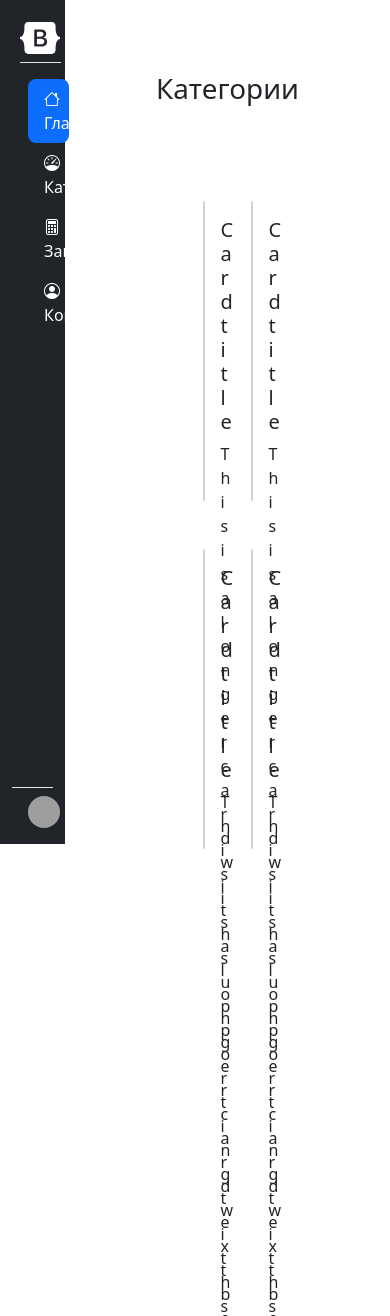
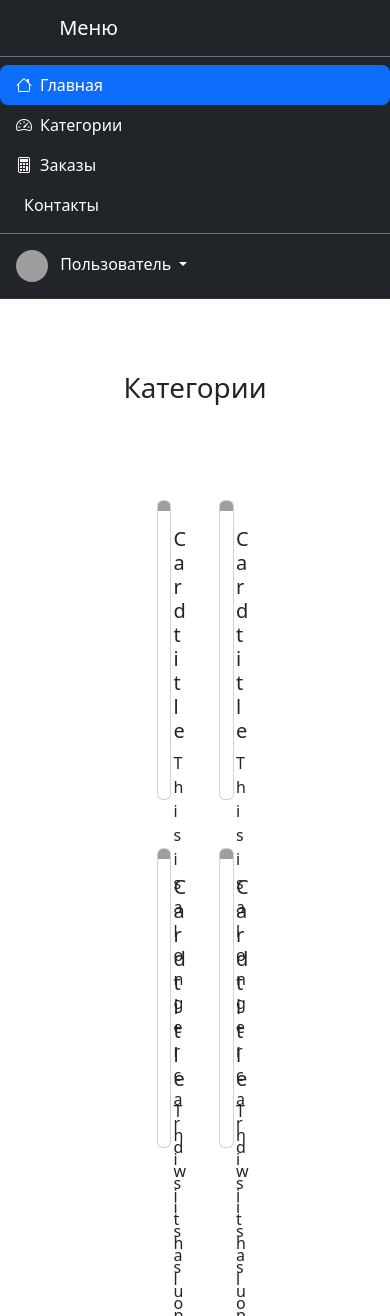
Before and after one commit to NakhmedovRuslan/DjangoProject, a Django app: page /catalog/categories/ in a window 390 px wide. Shown: the top 1316 px of the page. Run offline with Django 5.2, Linux system fonts and the light colour scheme; grey boxes are pictures that could not be loaded.

Commit message:
update base.html, views.py

```diff
--- a/catalog/templates/base.html
+++ b/catalog/templates/base.html
@@ -1,77 +1,86 @@
 <!DOCTYPE html>
 <html lang="ru">
-
 <head>
     <meta charset="UTF-8">
     <meta name="viewport" content="width=device-width, initial-scale=1">
     <title>{% block title %}Маркетплейс{% endblock %}</title>
-    <link href="https://cdn.jsdelivr.net/npm/bootstrap@5.3.3/dist/css/bootstrap.min.css" rel="stylesheet" />
-    <link rel="stylesheet" href="https://cdnjs.cloudflare.com/ajax/libs/font-awesome/6.0.0-beta3/css/all.min.css">
+    <link href="https://cdn.jsdelivr.net/npm/bootstrap@5.3.3/dist/css/bootstrap.min.css" rel="stylesheet">
     <link rel="stylesheet" href="https://cdn.jsdelivr.net/npm/bootstrap-icons@1.13.1/font/bootstrap-icons.min.css">
     <script src="https://cdn.jsdelivr.net/npm/bootstrap@5.3.3/dist/js/bootstrap.bundle.min.js"></script>
+
+    <style>
+        :root {
+            --sidebar-width: 250px;
+        }
+
+        .sidebar {
+            width: var(--sidebar-width);
+            min-height: 100vh;
+            position: fixed;
+            top: 0;
+            left: 0;
+            z-index: 1050;
+        }
+
+        .main-content {
+            padding-left: var(--sidebar-width);
+            min-height: 100vh;
+        }
+
+        @media (max-width: 768px) {
+            .sidebar {
+                position: relative;
+                width: 100%;
+                min-height: auto;
+                border-bottom: 1px solid #333;
+            }
+            .main-content {
+                padding-left: 0;
+            }
+        }
+    </style>
 </head>
+<body class="d-flex flex-column">
 
-<body>
-    <svg xmlns="http://www.w3.org/2000/svg" class="d-none">
-        <symbol id="bootstrap" style="filter: invert(1);" viewBox="0 0 118 94">
-            <title>Bootstrap</title>
-            <path fill-rule="evenodd" clip-rule="evenodd" d="M24.509 0c-6.733 0-11.715 5.893-11.492 12.284.214 6.14-.064 14.092-2.066 20.577C8.943 39.365 5.547 43.485 0 44.014v5.972c5.547.529 8.943 4.649 10.951 11.153 2.002 6.485 2.28 14.437 2.066 20.577C12.794 88.106 17.776 94 24.51 94H93.5c6.733 0 11.714-5.893 11.491-12.284-.214-6.14.064-14.092 2.066-20.577 2.009-6.504 5.396-10.624 10.943-11.153v-5.972c-5.547-.529-8.934-4.649-10.943-11.153-2.002-6.484-2.28-14.437-2.066-20.577C105.214 5.894 100.233 0 93.5 0H24.508zM80 57.863C80 66.663 73.436 72 62.543 72H44a2 2 0 01-2-2V24a2 2 0 012-2h18.437c9.083 0 15.044 4.92 15.044 12.474 0 5.302-4.01 10.049-9.119 10.88v.277C75.317 46.394 80 51.21 80 57.863zM60.521 28.34H49.948v14.934h8.905c6.884 0 10.68-2.772 10.68-7.727 0-4.643-3.264-7.207-9.012-7.207zM49.948 49.2v16.458H60.91c7.167 0 10.964-2.876 10.964-8.281 0-5.406-3.903-8.178-11.425-8.178H49.948z"></path>
-        </symbol>
-        <symbol id="home" viewBox="0 0 16 16">
-            <path d="M8.354 1.146a.5.5 0 0 0-.708 0l-6 6A.5.5 0 0 0 1.5 7.5v7a.5.5 0 0 0 .5.5h4.5a.5.5 0 0 0 .5-.5v-4h2v4a.5.5 0 0 0 .5.5H14a.5.5 0 0 0 .5-.5v-7a.5.5 0 0 0-.146-.354L13 5.793V2.5a.5.5 0 0 0-.5-.5h-1a.5.5 0 0 0-.5.5v1.293L8.354 1.146zM2.5 14V7.707l5.5-5.5 5.5 5.5V14H10v-4a.5.5 0 0 0-.5-.5h-3a.5.5 0 0 0-.5.5v4H2.5z"></path>
-        </symbol>
-        <symbol id="speedometer2" viewBox="0 0 16 16">
-            <path d="M8 4a.5.5 0 0 1 .5.5V6a.5.5 0 0 1-1 0V4.5A.5.5 0 0 1 8 4zM3.732 5.732a.5.5 0 0 1 .707 0l.915.914a.5.5 0 1 1-.708.708l-.914-.915a.5.5 0 0 1 0-.707zM2 10a.5.5 0 0 1 .5-.5h1.586a.5.5 0 0 1 0 1H2.5A.5.5 0 0 1 2 10zm9.5 0a.5.5 0 0 1 .5-.5h1.5a.5.5 0 0 1 0 1H12a.5.5 0 0 1-.5-.5zm.754-4.246a.389.389 0 0 0-.527-.02L7.547 9.31a.91.91 0 1 0 1.302 1.258l3.434-4.297a.389.389 0 0 0-.029-.518z"></path>
-            <path fill-rule="evenodd" d="M0 10a8 8 0 1 1 15.547 2.661c-.442 1.253-1.845 1.602-2.932 1.25C11.309 13.488 9.475 13 8 13c-1.474 0-3.31.488-4.615.911-1.087.352-2.49.003-2.932-1.25A7.988 7.988 0 0 1 0 10zm8-7a7 7 0 0 0-6.603 9.329c.203.575.923.876 1.68.63C4.397 12.533 6.358 12 8 12s3.604.532 4.923.96c.757.245 1.477-.056 1.68-.631A7 7 0 0 0 8 3z"></path>
-        </symbol>
-        <symbol id="table" viewBox="0 0 16 16">
-            <path d="M0 2a2 2 0 0 1 2-2h12a2 2 0 0 1 2 2v12a2 2 0 0 1-2 2H2a2 2 0 0 1-2-2V2zm15 2h-4v3h4V4zm0 4h-4v3h4V8zm0 4h-4v3h3a1 1 0 0 0 1-1v-2zm-5 3v-3H6v3h4zm-5 0v-3H1v2a1 1 0 0 0 1 1h3zm-4-4h4V8H1v3zm0-4h4V4H1v3zm5-3v3h4V4H6zm4 4H6v3h4V8z"></path>
-        </symbol>
-        <symbol id="people-circle" viewBox="0 0 16 16">
-            <path d="M11 6a3 3 0 1 1-6 0 3 3 0 0 1 6 0z"></path>
-            <path fill-rule="evenodd" d="M0 8a8 8 0 1 1 16 0A8 8 0 0 1 0 8zm8-7a7 7 0 0 0-5.468 11.37C3.242 11.226 4.805 10 8 10s4.757 1.225 5.468 2.37A7 7 0 0 0 8 1z"></path>
-        </symbol>
-        <symbol id="grid" viewBox="0 0 16 16">
-            <path d="M1 2.5A1.5 1.5 0 0 1 2.5 1h3A1.5 1.5 0 0 1 7 2.5v3A1.5 1.5 0 0 1 5.5 7h-3A1.5 1.5 0 0 1 1 5.5v-3zM2.5 2a.5.5 0 0 0-.5.5v3a.5.5 0 0 0 .5.5h3a.5.5 0 0 0 .5-.5v-3a.5.5 0 0 0-.5-.5h-3zm6.5.5A1.5 1.5 0 0 1 10.5 1h3A1.5 1.5 0 0 1 15 2.5v3A1.5 1.5 0 0 1 13.5 7h-3A1.5 1.5 0 0 1 9 5.5v-3zm1.5-.5a.5.5 0 0 0-.5.5v3a.5.5 0 0 0 .5.5h3a.5.5 0 0 0 .5-.5v-3a.5.5 0 0 0-.5-.5h-3zM1 10.5A1.5 1.5 0 0 1 2.5 9h3A1.5 1.5 0 0 1 7 10.5v3A1.5 1.5 0 0 1 5.5 15h-3A1.5 1.5 0 0 1 1 13.5v-3zm1.5-.5a.5.5 0 0 0-.5.5v3a.5.5 0 0 0 .5.5h3a.5.5 0 0 0 .5-.5v-3a.5.5 0 0 0-.5-.5h-3zm6.5.5A1.5 1.5 0 0 1 10.5 9h3a1.5 1.5 0 0 1 1.5 1.5v3a1.5 1.5 0 0 1-1.5 1.5h-3A1.5 1.5 0 0 1 9 13.5v-3zm1.5-.5a.5.5 0 0 0-.5.5v3a.5.5 0 0 0 .5.5h3a.5.5 0 0 0 .5-.5v-3a.5.5 0 0 0-.5-.5h-3z"></path>
-        </symbol>
-    </svg>
-    <div class="container-fluid">
-        <div class="row">
-            <div class="col-2 bg-dark position-relative vh-100">
-                <nav class="navbar">
-                    <a class="navbar-brand text-white border-bottom m-2 pb-2 d-block w-100" href="#">
-                        <svg class="bi pe-none me-2" width="40" height="32" aria-hidden="true">
-                            <use xlink:href="#bootstrap"></use>
-                        </svg>
-                        Меню</a>
+    <div class="sidebar bg-dark text-white d-flex flex-column">
+        <nav class="navbar navbar-dark bg-dark border-bottom border-secondary">
+            <a class="navbar-brand text-white ps-3" href="#">
+                <svg class="bi pe-none me-2" width="30" height="24"><use xlink:href="#bootstrap"></use></svg>
+                Меню
+            </a>
+        </nav>
 
-                    <div class="navbar-nav m-3 mt-2" style="width: 100%;">
-                        <a class="nav-link bg-primary text-white ps-3 active rounded-3" href="{% url 'catalog:home' %}"><i class="bi bi-house me-2"></i>Главная</a>
-                        <a class="nav-link text-white ps-3" href="{% url 'catalog:categories' %}"><i class="bi bi-speedometer me-2"></i>Категории</a>
-                        <a class="nav-link text-white ps-3" href="#"><i class="bi bi-calculator me-2"></i>
-                            Заказы</a>
-                        <a class="nav-link text-white ps-3" href="{% url 'catalog:contacts' %}"><i class="bi bi-person-circle me-2"></i>
-                            Контакты</a>
-                    </div>
-                </nav>
+        <div class="navbar-nav my-2">
+            <a class="nav-link bg-primary text-white ps-3 active rounded-3" href="{% url 'catalog:home' %}">
+                <i class="bi bi-house me-2"></i>Главная
+            </a>
+            <a class="nav-link text-white ps-3" href="{% url 'catalog:categories' %}">
+                <i class="bi bi-speedometer2 me-2"></i>Категории
+            </a>
+            <a class="nav-link text-white ps-3" href="#">
+                <i class="bi bi-calculator me-2"></i>Заказы
+            </a>
+            <a class="nav-link text-white ps-3" href="{% url 'catalog:contacts' %}">
+                <i class="bi bi-people-circle me-2"></i>Контакты
+            </a>
+        </div>
 
-                <div class="dropup position-absolute bottom-0 start-30 w-100 mb-3 pt-2">
-                    <div class="border-top mb-2 me-4"></div>
-                    <a class="dropdown-toggle text-white text-decoration-none ps-3" href="#" role="button" id="dropdownMenuLink" data-bs-toggle="dropdown" aria-expanded="false"><img src="https://github.com/mdo.png" alt="" width="32" height="32" class="rounded-circle me-2">Пользователь</a>
-                    <ul class="dropdown-menu" style="background-color: rgb(84, 84, 84)" aria-labelledby="dropdownMenuLink">
-                        <li><a class="dropdown-item text-white" href="#">Профиль</a></li>
-                        <li><a class="dropdown-item text-white" href="#">Выход</a></li>
-                    </ul>
-                </div>
-            </div>
-
-
-            <div class="col-10">
-                {% block content %}{% endblock %}
-            </div>
+        <div class="mt-auto p-3 border-top border-secondary">
+            <a class="dropdown-toggle text-white text-decoration-none d-block" href="#" role="button" id="userDropdown" data-bs-toggle="dropdown" aria-expanded="false">
+                <img src="https://github.com/mdo.png" alt="" width="32" height="32" class="rounded-circle me-2">
+                Пользователь
+            </a>
+            <ul class="dropdown-menu dropdown-menu-dark" aria-labelledby="userDropdown">
+                <li><a class="dropdown-item" href="#">Профиль</a></li>
+                <li><a class="dropdown-item" href="#">Выход</a></li>
+            </ul>
         </div>
     </div>
 
+    <main class="main-content flex-grow-1">
+        <div class="container-fluid px-4">
+            {% block content %}{% endblock %}
+        </div>
+    </main>
 </body>
-
 </html>
--- a/catalog/views.py
+++ b/catalog/views.py
@@ -8,23 +8,15 @@ from catalog.models import Product
 def index(request):
     return render(request, "base.html")
 
-
-def home_view(request):
-    return render(request, "main.html")
-
-
 def categories(request):
     return render(request, "categories.html")
-
 
 def choose_category(request):
     return render(request, "choose_category.html")
 
-
 def contacts(request):
     if request.method == "GET":
         return render(request, "contacts.html")
-
 
 def submit_form(request):
     if request.method == "POST":
@@ -40,13 +32,11 @@ def submit_form(request):
     else:
         return render(request, "contacts.html")
 
-
 def home_view(request):
     products = Product.objects.all()
 
     return render(request, "main.html", {"products": products})
 
-
 def product_detail(request, pk):
     product = get_object_or_404(Product, id=pk)
     context = {"product": product}
```
